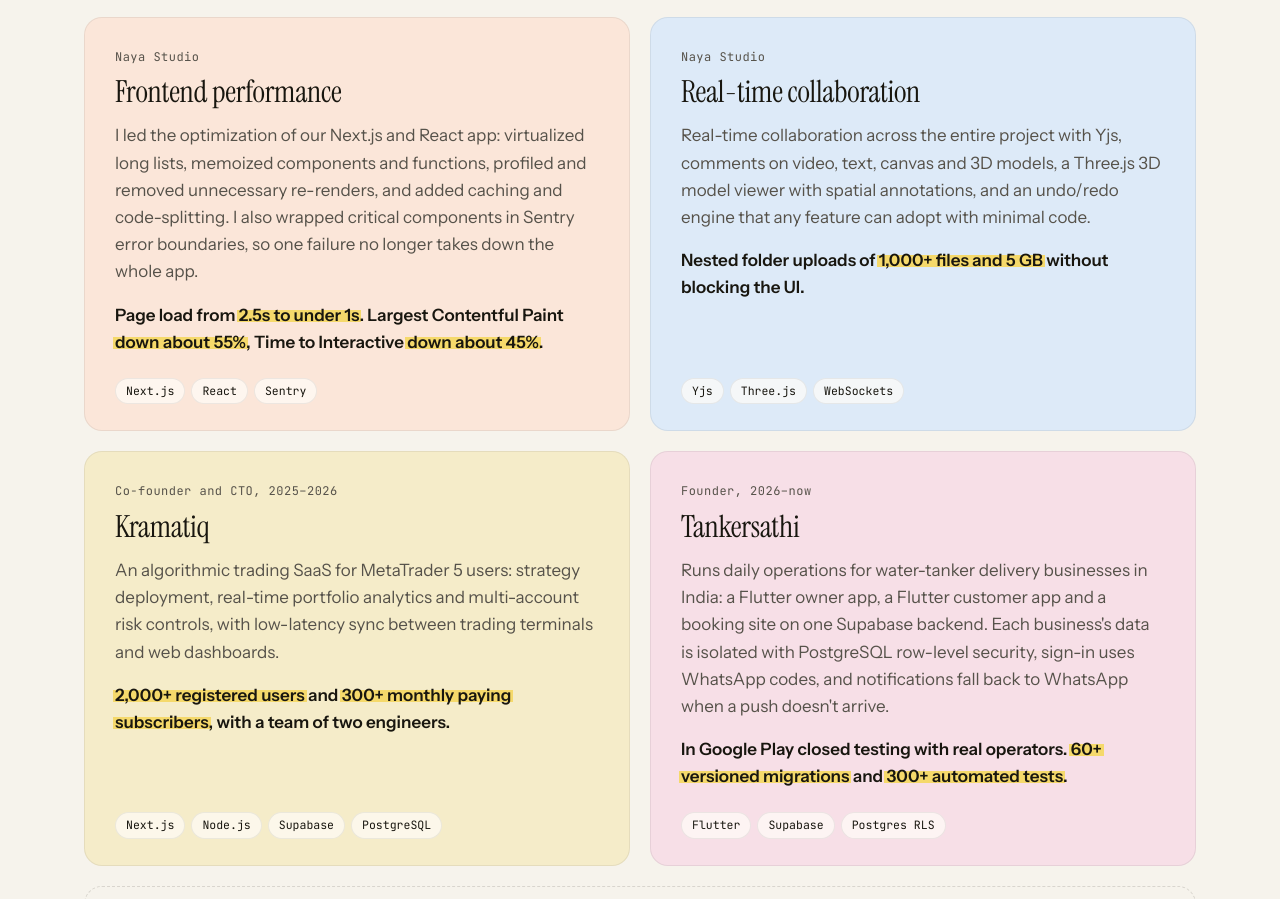
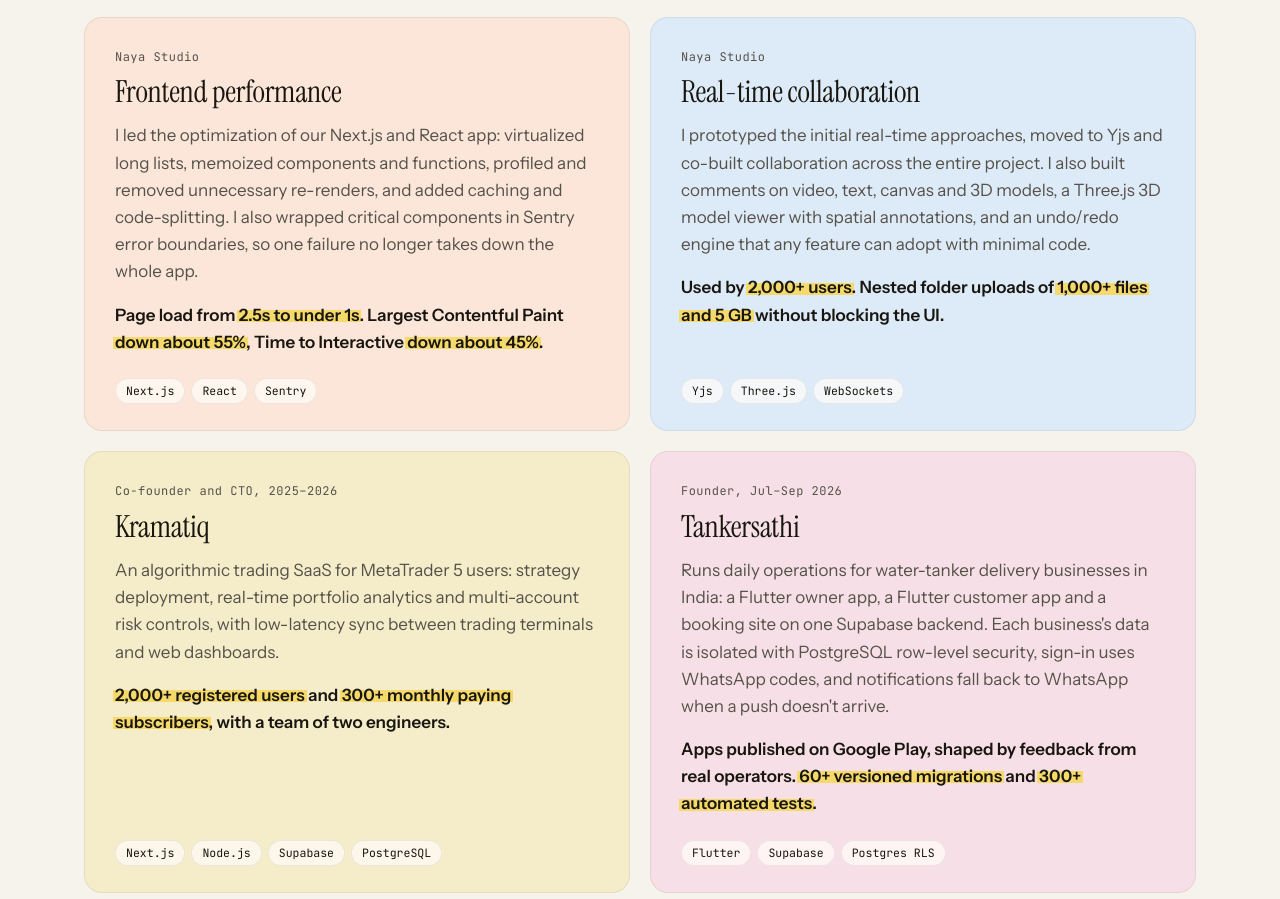
Before and after one commit to niranjan821/niranjan821.github.io, a plain HTML site: page index.html in a window 1280 px wide. Shown: the part 1667-2566 px from the top of the page. Drawn offline with Linux system fonts and the light colour scheme.

Commit message:
Update portfolio with latest resume and wins
Remove outdated Tankersathi status, add infrastructure cost and user
figures, describe collaboration work as co-built, and refresh resume PDF.

Co-Authored-By: Claude Opus 5.5 <noreply@anthropic.com>

```diff
--- a/index.html
+++ b/index.html
@@ -146,8 +146,8 @@
         <article class="project reveal" style="--tint: var(--tint-4)">
           <p class="context">Naya Studio</p>
           <h3>Real-time collaboration</h3>
-          <p>Real-time collaboration across the entire project with Yjs, comments on video, text, canvas and 3D models, a Three.js 3D model viewer with spatial annotations, and an undo/redo engine that any feature can adopt with minimal code.</p>
-          <p class="result">Nested folder uploads of <mark>1,000+ files and 5 GB</mark> without blocking the UI.</p>
+          <p>I prototyped the initial real-time approaches, moved to Yjs and co-built collaboration across the entire project. I also built comments on video, text, canvas and 3D models, a Three.js 3D model viewer with spatial annotations, and an undo/redo engine that any feature can adopt with minimal code.</p>
+          <p class="result">Used by <mark>2,000+ users</mark>. Nested folder uploads of <mark>1,000+ files and 5 GB</mark> without blocking the UI.</p>
           <ul class="tags"><li>Yjs</li><li>Three.js</li><li>WebSockets</li></ul>
         </article>
 
@@ -160,10 +160,10 @@
         </article>
 
         <article class="project reveal" style="--tint: var(--tint-6)">
-          <p class="context">Founder, 2026–now</p>
+          <p class="context">Founder, Jul–Sep 2026</p>
           <h3>Tankersathi</h3>
           <p>Runs daily operations for water-tanker delivery businesses in India: a Flutter owner app, a Flutter customer app and a booking site on one Supabase backend. Each business's data is isolated with PostgreSQL row-level security, sign-in uses WhatsApp codes, and notifications fall back to WhatsApp when a push doesn't arrive.</p>
-          <p class="result">In Google Play closed testing with real operators. <mark>60+ versioned migrations</mark> and <mark>300+ automated tests</mark>.</p>
+          <p class="result">Apps published on Google Play, shaped by feedback from real operators. <mark>60+ versioned migrations</mark> and <mark>300+ automated tests</mark>.</p>
           <ul class="tags"><li>Flutter</li><li>Supabase</li><li>Postgres RLS</li></ul>
         </article>
       </div>
@@ -186,7 +186,7 @@
             <p class="when">Dec 2022 – now</p>
             <h3>Naya Studio</h3>
             <p class="role">Senior Software Engineer, Apr 2025–now<br>Software Engineer, Dec 2022–Apr 2025</p>
-            <p>Early engineer, working directly with the CEO and CTO. Also supported SOC 2 and CASA compliance, ran DevOps on GCP, mentored colleagues and interviewed candidates. Remote.</p>
+            <p>Early engineer, working directly with the CEO and CTO. Also supported SOC 2 and CASA compliance, ran DevOps on GCP, cut infrastructure costs by more than 50%, mentored colleagues and interviewed candidates. Remote.</p>
           </li>
           <li>
             <p class="when">Sep – Dec 2022</p>
```
Also changed, not shown: 1 other file.
